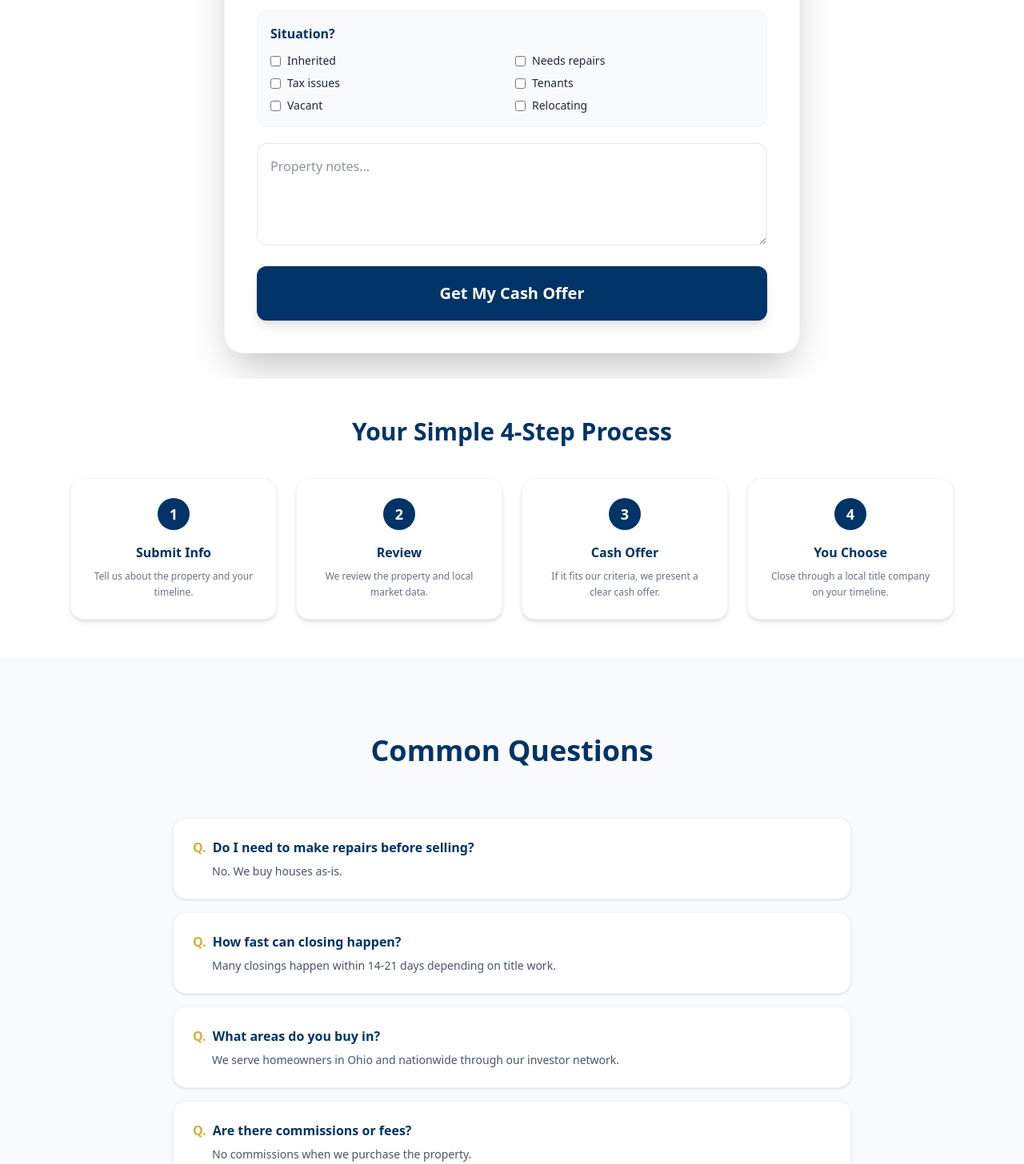
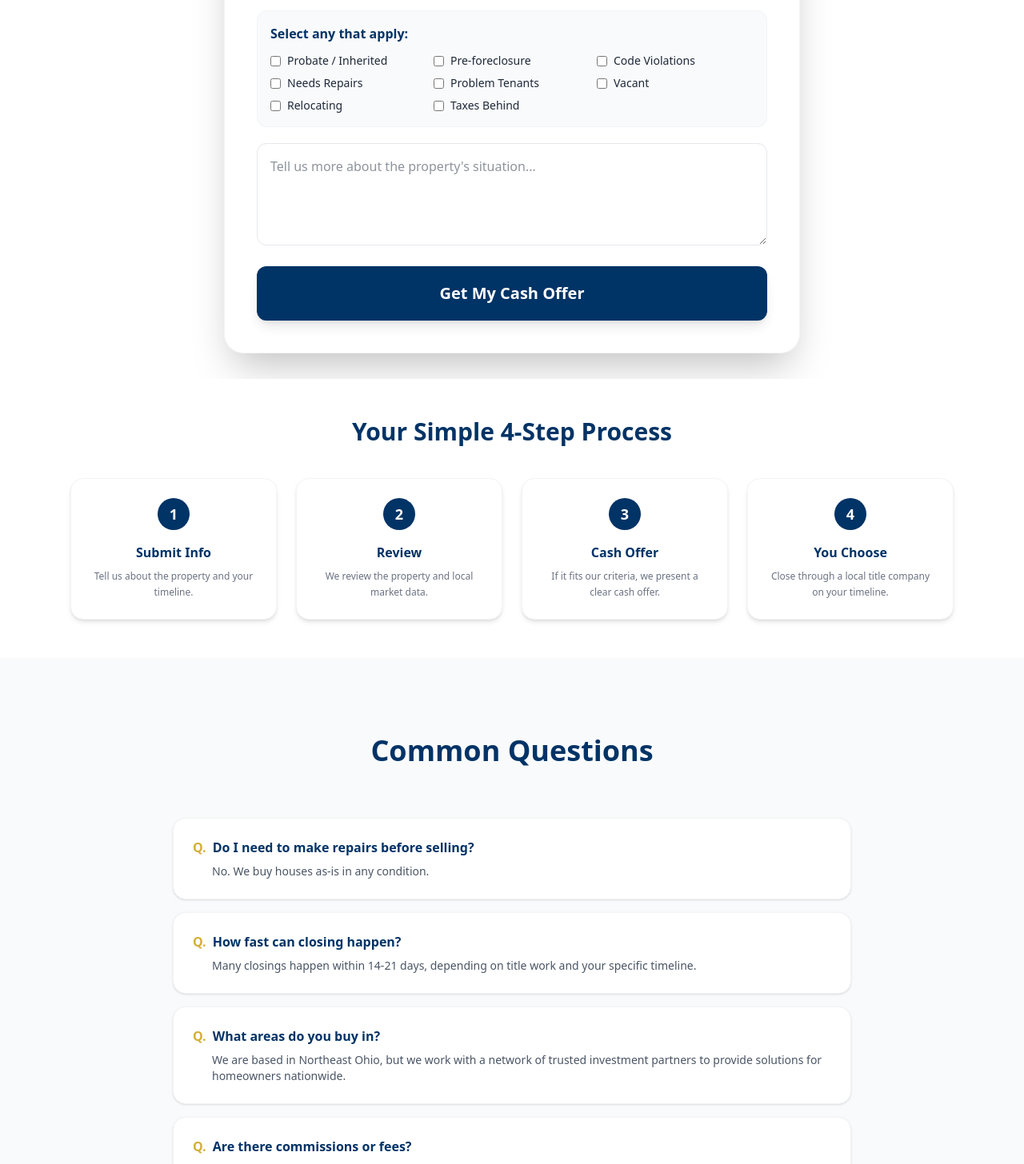
Before and after one commit to nijackacquisitions56/nijack-property-solutions, a React (Vite) app: page / in a window 1280 px wide. Shown: the part 880-2336 px from the top of the page at 80% size. Built offline with nearby package versions, Linux system fonts and the light colour scheme.

Commit message:
Update App.jsx

```diff
--- a/src/App.jsx
+++ b/src/App.jsx
@@ -16,16 +16,16 @@ export default function NijackPropertySolutionsWebsite() {
   ];
 
   const faq = [
-    { q: "Do I need to make repairs before selling?", a: "No. We buy houses as-is." },
-    { q: "How fast can closing happen?", a: "Many closings happen within 14-21 days depending on title work." },
-    { q: "What areas do you buy in?", a: "We serve homeowners in Ohio and nationwide through our investor network." },
-    { q: "Are there commissions or fees?", a: "No commissions when we purchase the property." }
+    { q: "Do I need to make repairs before selling?", a: "No. We buy houses as-is in any condition." },
+    { q: "How fast can closing happen?", a: "Many closings happen within 14-21 days, depending on title work and your specific timeline." },
+    { q: "What areas do you buy in?", a: "We are based in Northeast Ohio, but we work with a network of trusted investment partners to provide solutions for homeowners nationwide." },
+    { q: "Are there commissions or fees?", a: "No. Since we are buying the property directly or through our partners, there are no realtor commissions or hidden fees." }
   ];
 
   return (
     <div className="min-h-screen bg-white text-gray-800 font-sans">
 
-      {/* HEADER - 10/10 LOCKED */}
+      {/* HEADER */}
       <header className="sticky top-0 z-50 border-b bg-white shadow-sm">
         <div className="mx-auto max-w-7xl px-6 py-4 flex justify-between items-center">
           <div className="flex items-center gap-3 group">
@@ -55,7 +55,7 @@ export default function NijackPropertySolutionsWebsite() {
         </div>
       </header>
 
-      {/* HERO SECTION - NEW SWOOSHES & TAGLINE */}
+      {/* HERO SECTION */}
       <section className="bg-gradient-to-br from-[#003366] via-[#002244] to-[#001122] text-white py-24 border-b-4 border-[#D4AF37]">
         <div className="mx-auto max-w-5xl px-6 text-center">
           <div className="mb-6 inline-flex rounded-full bg-[#D4AF37]/20 border border-[#D4AF37] px-4 py-1 text-[#D4AF37] text-sm font-bold tracking-wide uppercase">
@@ -113,17 +113,18 @@ export default function NijackPropertySolutionsWebsite() {
                   </div>
                 </div>
 
+                {/* UPDATED SITUATIONS */}
                 <div className="p-4 bg-gray-50 rounded-xl border border-gray-100">
-                  <p className="font-bold mb-3 text-[#003366]">Situation?</p>
-                  <div className="grid grid-cols-2 gap-2 text-sm">
-                    {["Inherited", "Needs repairs", "Tax issues", "Tenants", "Vacant", "Relocating"].map((label) => (
+                  <p className="font-bold mb-3 text-[#003366]">Select any that apply:</p>
+                  <div className="grid grid-cols-2 md:grid-cols-3 gap-2 text-sm">
+                    {["Probate / Inherited", "Pre-foreclosure", "Code Violations", "Needs Repairs", "Problem Tenants", "Vacant", "Relocating", "Taxes Behind"].map((label) => (
                       <label key={label} className="flex gap-2 items-center cursor-pointer">
                         <input type="checkbox" className="accent-[#003366]" /> {label}
                       </label>
                     ))}
                   </div>
                 </div>
-                <textarea placeholder="Property notes..." className="rounded-xl border border-gray-200 p-4 w-full h-32 focus:ring-2 focus:ring-[#D4AF37] outline-none" />
+                <textarea placeholder="Tell us more about the property's situation..." className="rounded-xl border border-gray-200 p-4 w-full h-32 focus:ring-2 focus:ring-[#D4AF37] outline-none" />
                 <button type="submit" className="w-full rounded-xl bg-[#003366] py-5 font-black text-white text-xl shadow-lg hover:bg-[#002244] transition-all transform hover:-translate-y-1">Get My Cash Offer</button>
               </form>
             </>
@@ -131,13 +132,13 @@ export default function NijackPropertySolutionsWebsite() {
             <div className="text-center py-12">
               <div className="text-6xl mb-4 text-[#D4AF37]">✅</div>
               <h2 className="text-3xl font-bold mb-2 text-[#003366]">Received!</h2>
-              <p className="text-gray-600 font-medium">I'll review it and reach out shortly!</p>
+              <p className="text-gray-600 font-medium">I'll review your property details and reach out shortly.</p>
             </div>
           )}
         </div>
       </section>
 
-      {/* HOW IT WORKS - TIGHTER SPACING */}
+      {/* HOW IT WORKS */}
       <section id="how" className="py-12 bg-white -mt-8">
         <div className="mx-auto max-w-6xl px-6 text-center">
           <h2 className="text-3xl font-black mb-10 text-[#003366]">Your Simple 4-Step Process</h2>
@@ -153,7 +154,7 @@ export default function NijackPropertySolutionsWebsite() {
         </div>
       </section>
 
-      {/* FAQ & FOOTER REMAIN 10/10 LOCKED */}
+      {/* FAQ */}
       <section id="faq" className="bg-gray-50 py-24">
         <div className="mx-auto max-w-4xl px-6">
           <h2 className="text-4xl font-black text-center mb-16 text-[#003366]">Common Questions</h2>
@@ -166,6 +167,7 @@ export default function NijackPropertySolutionsWebsite() {
         </div>
       </section>
 
+      {/* FOOTER */}
       <footer className="bg-[#001122] text-white py-16 text-center border-t-8 border-[#D4AF37]">
         <div className="mx-auto max-w-4xl px-6 text-center">
            <div className="h-10 w-10 bg-[#003366] rounded-xl flex items-center justify-center mx-auto mb-4 border border-white/10"><span className="text-white font-black text-xl">N</span></div>
@@ -177,7 +179,7 @@ export default function NijackPropertySolutionsWebsite() {
           </div>
           <div className="border-t border-white/10 pt-8 mt-8">
             <h4 className="text-[#D4AF37] font-bold text-lg mb-4">Privacy Policy</h4>
-            <p className="text-xs opacity-50 max-w-2xl mx-auto leading-loose mb-4">Information submitted is used only to evaluate the property. We do not sell your personal information.</p>
+            <p className="text-xs opacity-50 max-w-2xl mx-auto leading-loose mb-4">Information submitted is used only to evaluate the property. We do not sell your personal information. Nijack Property Solutions is a real estate investment company.</p>
             <p className="text-[10px] opacity-30 tracking-widest uppercase">© {new Date().getFullYear()} Nijack Property Solutions</p>
           </div>
         </div>
```
